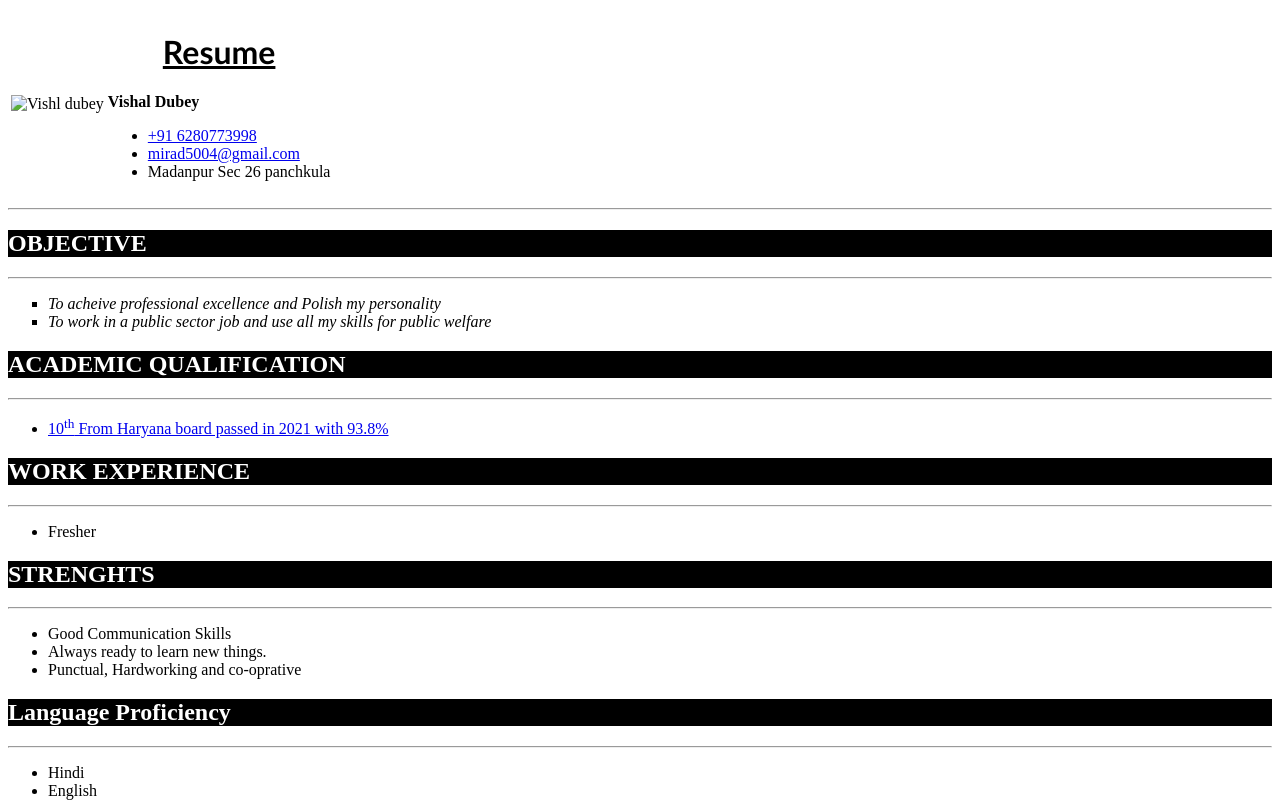
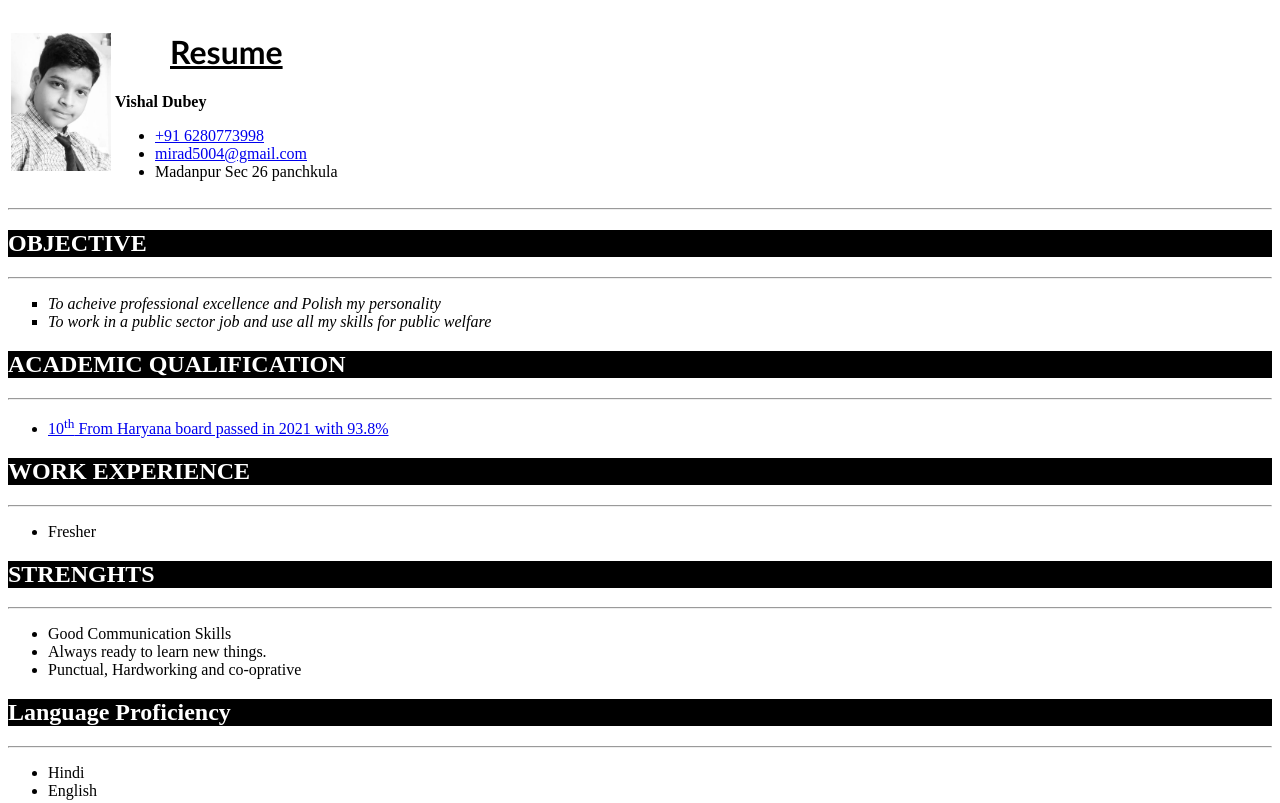
Before and after one commit to rabroking/vishalresume, a plain HTML site: page index.html in a window 1280 px wide. Shown: the top 803 px of the page. Drawn offline with Linux system fonts and the light colour scheme.

Commit message:
Update index.html

```diff
--- a/index.html
+++ b/index.html
@@ -27,7 +27,7 @@
     <header>
        <table>
            <tr>
-               <td> <img src="" alt=" Vishl dubey" width="100" > </td>
+               <td> <img src="https://github.com/rabroking/vishalresume/blob/main/vishal.jpg?raw=true" alt=" Vishl dubey" width="100" > </td>
 <td>
  <h1><ins>Resume</ins></h1>
         <p><strong>Vishal Dubey</strong></p>
```
